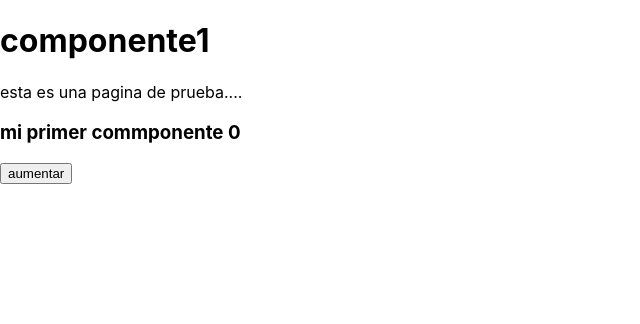
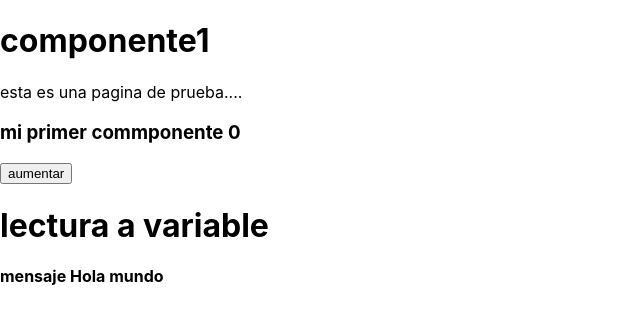
Before and after one commit to carolinachoque/react1, a React (Create React App) app: page / in a window 1280 px wide. Shown: the top 324 px of the page, without its empty margins (0-640 px from the left). Built offline with nearby package versions, Linux system fonts and the light colour scheme.

Commit message:
practica de componentes

```diff
--- a/src/App.js
+++ b/src/App.js
@@ -2,12 +2,14 @@ import logo from './logo.svg';
 import './App.css';
 import C01componente from './componentes/C01componente';
 import C02contador from './componentes/C02contador';
+import Variables from './componentes/C04variables';
 
 function App() {
   return (
     <div>
     < C01componente />
     < C02contador />
+    < Variables xVariable="Hola mundo" />
     </div>
   );
 }
--- a/src/componentes/C02contador.js
+++ b/src/componentes/C02contador.js
@@ -1,4 +1,3 @@
-import { click } from '@testing-library/user-event/dist/click';
 import React, { Fragment, useState } from 'react'
 
 const C02contador = () => {
@@ -13,8 +12,8 @@ const C02contador = () => {
       <h3>mi primer commponente  {numero} </h3>
       <button onClick={aumentar}>aumentar</button>
     </Fragment>
-
   )
 }
 
+
 export default C02contador
--- a/src/componentes/C04variables.js
+++ b/src/componentes/C04variables.js
@@ -3,8 +3,8 @@ import React from 'react'
 const Variables = (msj) => {
   return (
     <div>
-        <h1>lectura a variable</h1>
-        <h4>mensaje {msj.xVariable}</h4>
+      <h1>lectura a variable</h1>
+      <h4>mensaje {msj.xVariable}</h4>
     </div>
   )
 }
```
